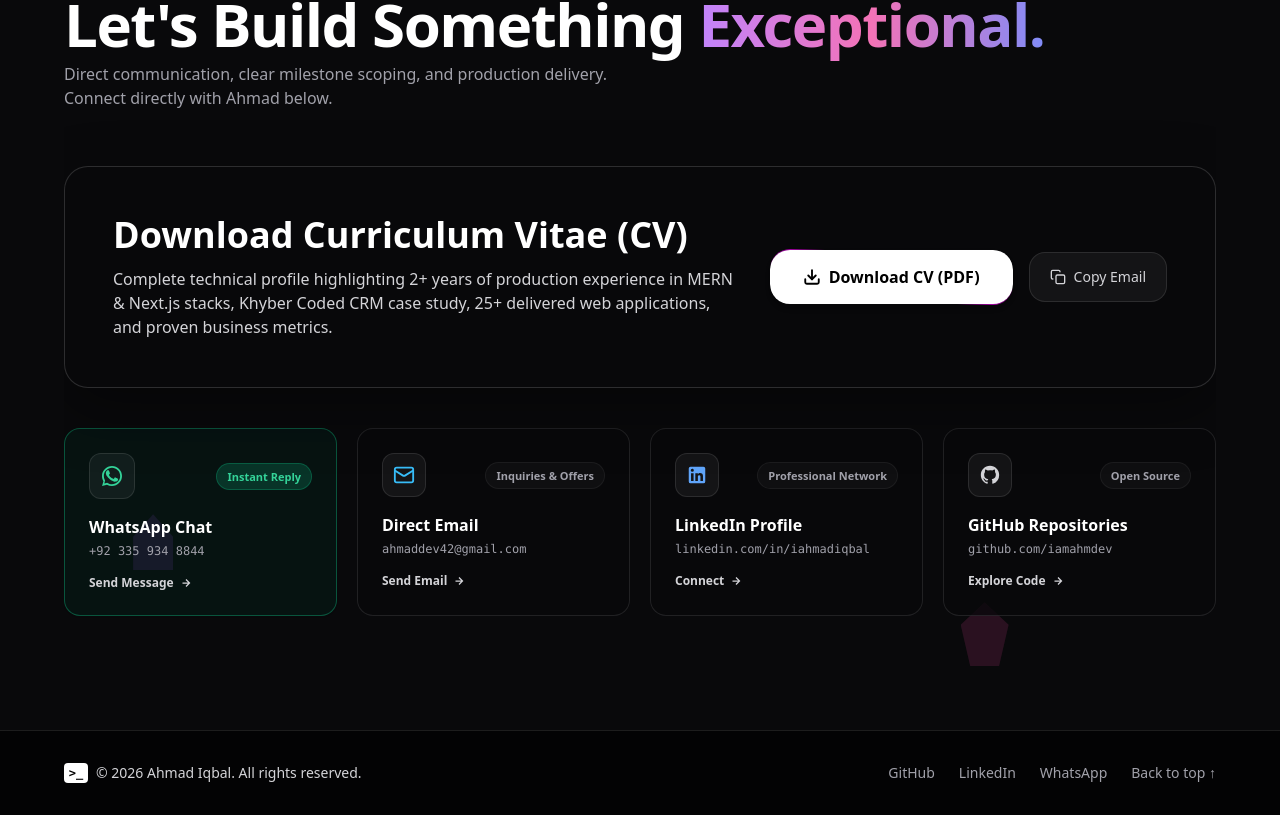
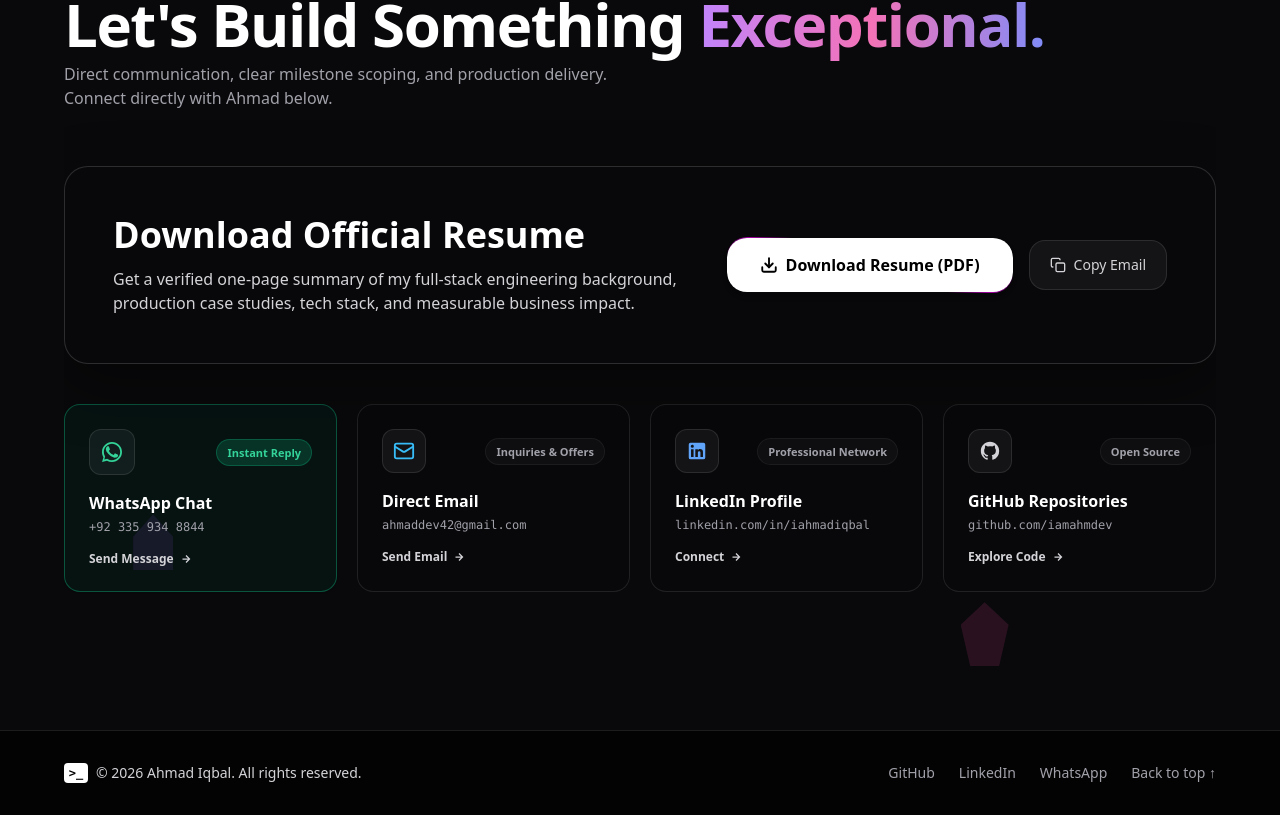
Before and after one commit to iamahmdev/ahmad-portfolio, a Next.js app: page / in a window 1280 px wide. Shown: the part 4143-4958 px from the top of the page. Built offline with nearby package versions, Linux system fonts and the light colour scheme.

Commit message:
style: replace curriculum vitae with modern official resume wording in contact section

```diff
--- a/src/pages/home/components/ContactSection.tsx
+++ b/src/pages/home/components/ContactSection.tsx
@@ -109,19 +109,19 @@ export default function ContactSection() {
           <div className="relative z-10 flex flex-col lg:flex-row items-center justify-between gap-8">
             <div className="max-w-2xl text-center lg:text-left">
               <h3 className="text-2xl sm:text-3xl md:text-4xl font-extrabold text-white mb-3">
-                Download Curriculum Vitae (CV)
+                Download Official Resume
               </h3>
               <p className="text-zinc-300 text-sm sm:text-base leading-relaxed">
-                Complete technical profile highlighting 2+ years of production experience in MERN &amp; Next.js stacks, Khyber Coded CRM case study, 25+ delivered web applications, and proven business metrics.
+                Get a verified one-page summary of my full-stack engineering background, production case studies, tech stack, and measurable business impact.
               </p>
             </div>
 
-            {/* Direct Instant Download CV Button */}
+            {/* Direct Instant Download Resume Button */}
             <div className="flex flex-col sm:flex-row items-center gap-4 shrink-0">
               <StarBorder
                 as="a"
                 href="/Ahmad_Iqbal_CV.pdf"
-                download="Ahmad_Iqbal_CV.pdf"
+                download="Ahmad_Iqbal_Resume.pdf"
                 color="magenta"
                 speed="4s"
                 className="[&_.inner-content]:!py-3.5 [&_.inner-content]:!px-8 [&_.inner-content]:!text-base [&_.inner-content]:!font-bold [&_.inner-content]:!bg-white [&_.inner-content]:!text-black [&_.inner-content]:hover:!bg-zinc-200 shadow-md cursor-pointer"
@@ -131,7 +131,7 @@ export default function ContactSection() {
                   <polyline points="7 10 12 15 17 10" />
                   <line x1="12" y1="15" x2="12" y2="3" />
                 </svg>
-                <span>Download CV (PDF)</span>
+                <span>Download Resume (PDF)</span>
               </StarBorder>
 
               <button
```
